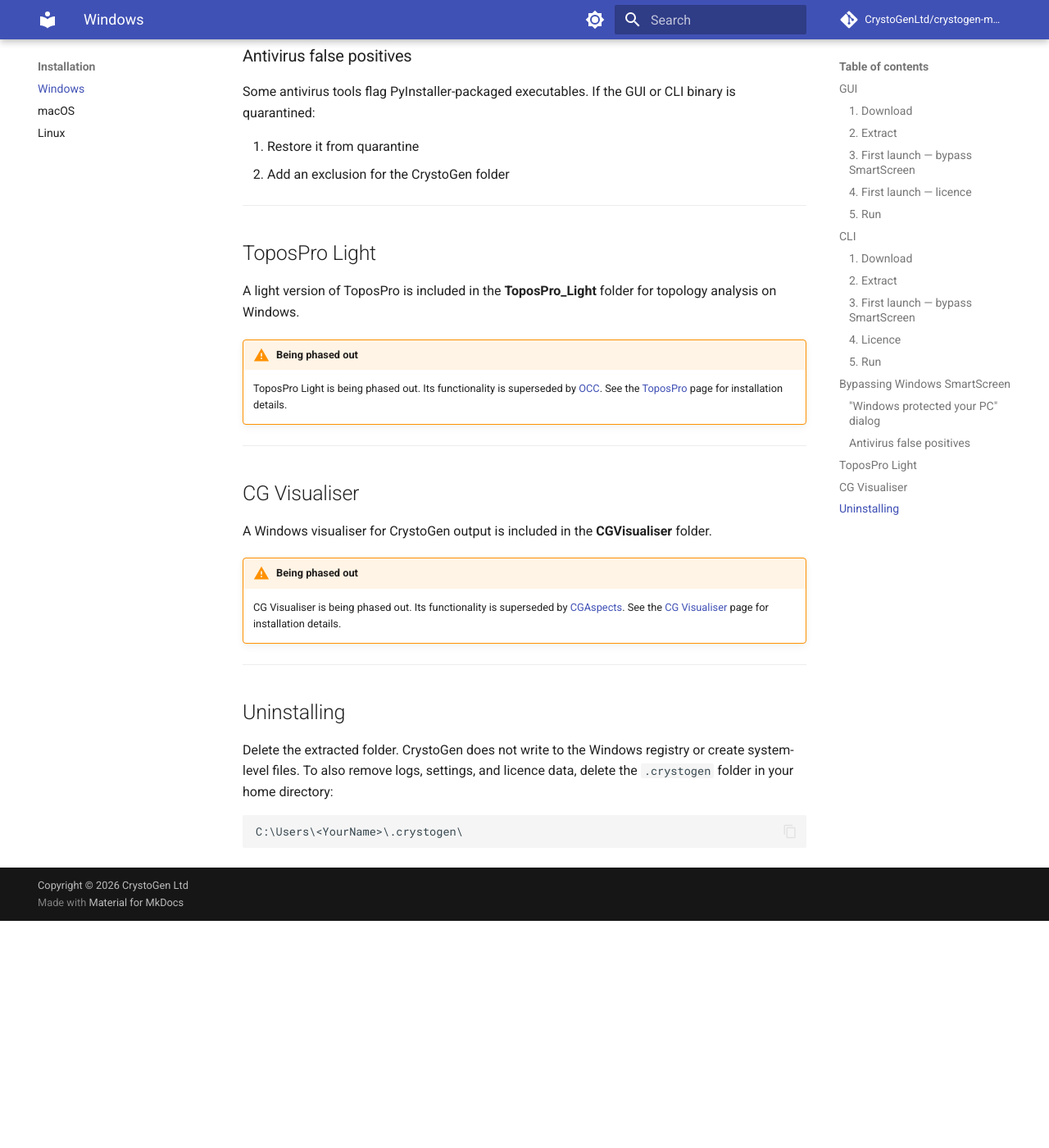
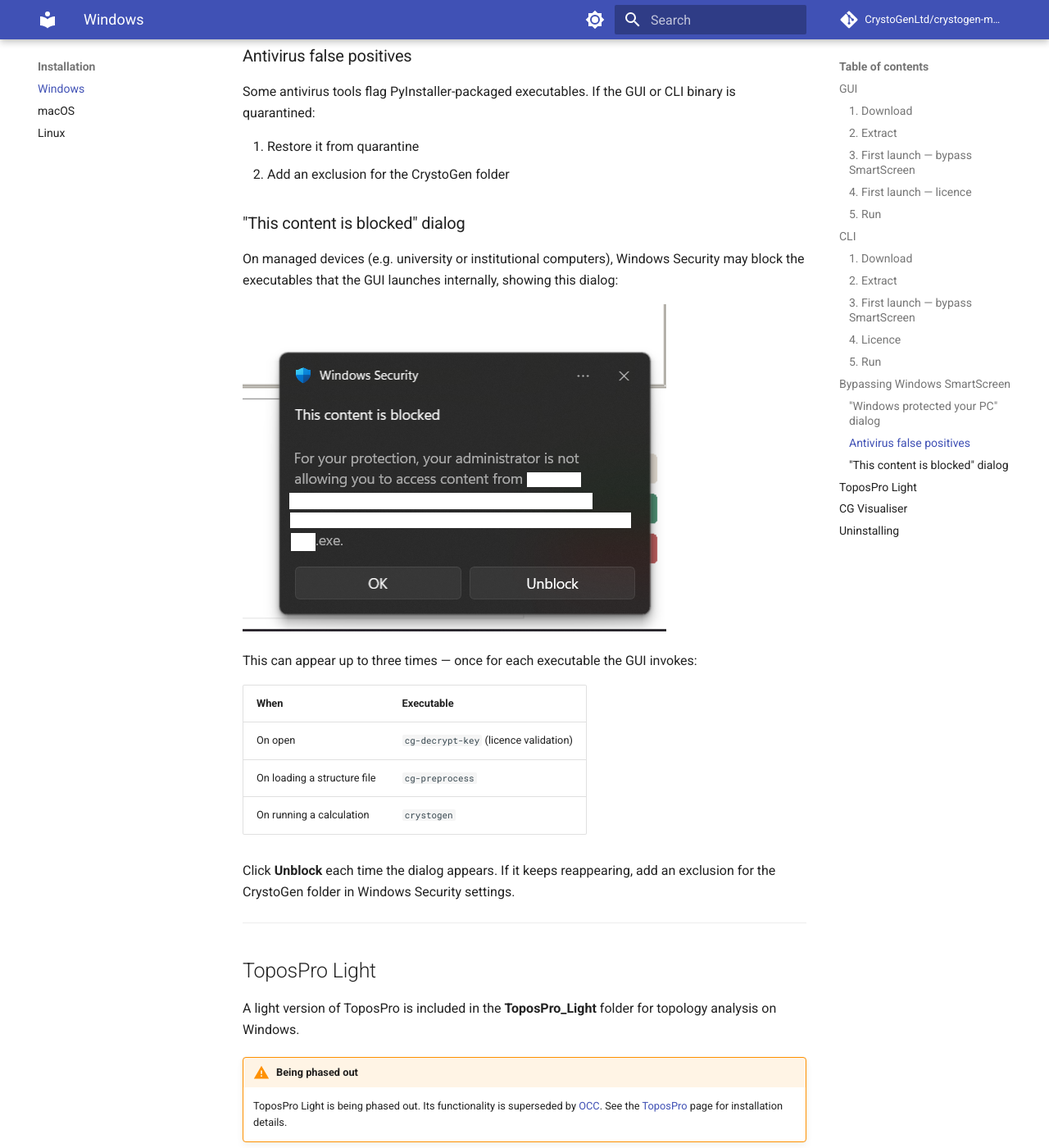
Before and after one commit to CrystoGenLtd/crystogen-manuals, an MkDocs documentation site: the page built from docs/installation/windows.md, in a window 1280 px wide and 1400 px high, scrolled down 3227 px. Shown: the whole window at 82% size. Built offline with MkDocs 1.6.1 and Material for MkDocs 9.7.7, drawn with Linux system fonts in a browser that asks for light colours; comment, search, counter and statistics services are not loaded; before the commit the page ends 4350 px from its top, so only the background shows below that.

Commit message:
extra windows content blocked message and remove download pdf from pdf

```diff
--- a/docs/installation/windows.md
+++ b/docs/installation/windows.md
@@ -92,6 +92,22 @@
 1. Restore it from quarantine
 2. Add an exclusion for the CrystoGen folder
 
+### "This content is blocked" dialog
+
+On managed devices (e.g. university or institutional computers), Windows Security may block the executables that the GUI launches internally, showing this dialog:
+
+![Windows Security "This content is blocked" dialog](../img/windows_blockedcontents.png)
+
+This can appear up to three times — once for each executable the GUI invokes:
+
+| When | Executable |
+|---|---|
+| On open | `cg-decrypt-key` (licence validation) |
+| On loading a structure file | `cg-preprocess` |
+| On running a calculation | `crystogen` |
+
+Click **Unblock** each time the dialog appears. If it keeps reappearing, add an exclusion for the CrystoGen folder in Windows Security settings.
+
 ---
 
 ## ToposPro Light
```
Also changed, not shown: docs/hooks.py (+8 -0 lines), docs/img/windows_blockedcontents.png (added), 1 other file.
